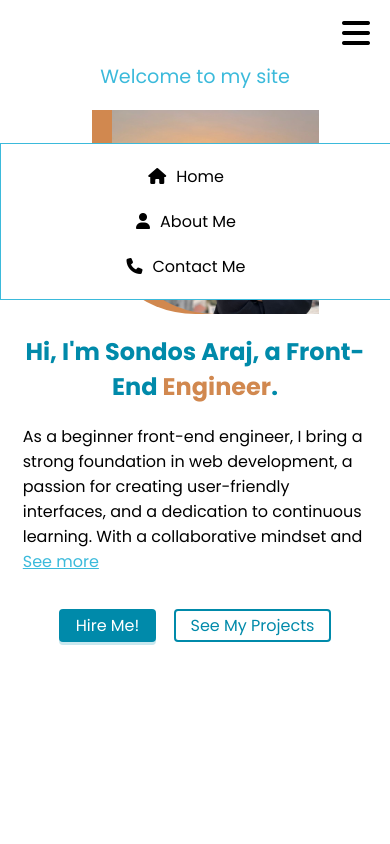
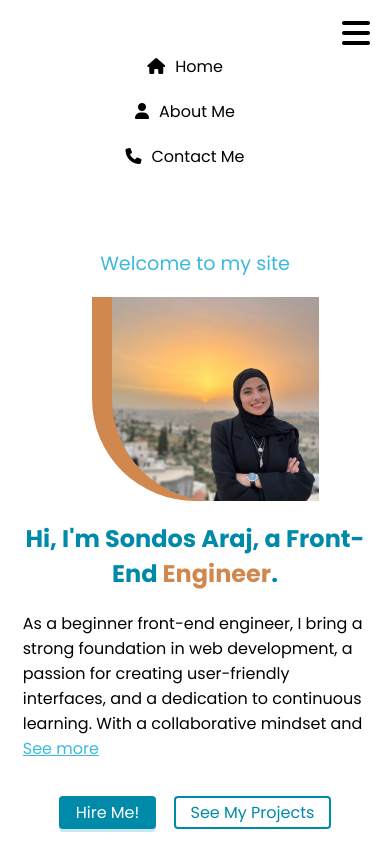
Before and after one commit to SondosAliAraj/myPortfolio, a plain HTML site: page index.html in a window 390 px wide. Both pictures are taken after a click on the element 356 px from the left and 34 px from the top of the page. Drawn offline with Linux system fonts and the light colour scheme.

Commit message:
fix menu

```diff
--- a/styles.css
+++ b/styles.css
@@ -185,12 +185,10 @@ a:hover {
     flex-direction: column;
     align-items: center;
     justify-content: center;
-    position: absolute;
+    position: relative;
     top: 15%;
     left: 0;
     right: 0;
-    background-color: #fff;
-    border: 1px solid var(--blue-sky);
     z-index: 1;
   }
 
```
